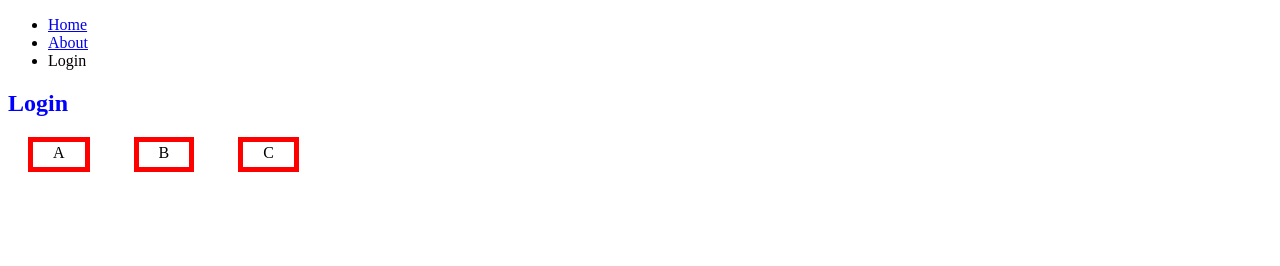
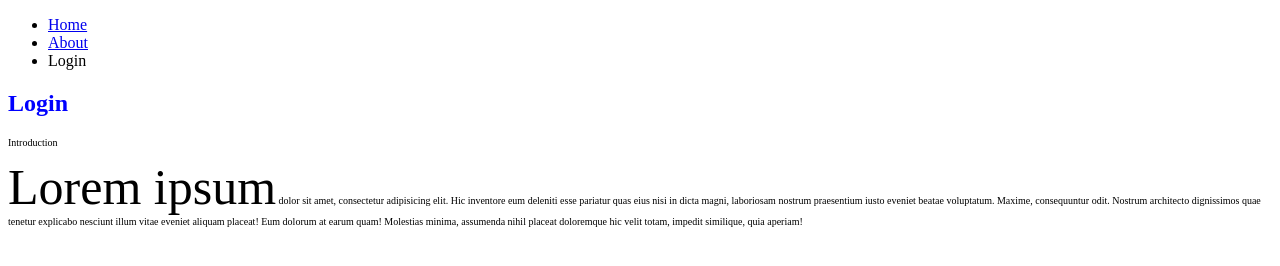
Before and after one commit to kabreaziz60/DI-Bootcamp-Stage1, a plain HTML site: page CSS-Basics/logins.html in a window 1280 px wide. Drawn offline with Linux system fonts and the light colour scheme.

Commit message:
debut du cour px VS em VS rem

```diff
--- a/CSS-Basics/logins.html
+++ b/CSS-Basics/logins.html
@@ -16,9 +16,9 @@
   </header>
   <section>
     <h2>Login</h2>
-    <div class="boxmodel">A</div>
-    <div class="boxmodel">B</div>
-    <div class="boxmodel">C</div>
+    <p>Introduction</p>
+    <p><span> Lorem ipsum</span> dolor sit amet, consectetur adipisicing elit. Hic inventore eum deleniti esse pariatur quas eius nisi in dicta magni, laboriosam nostrum praesentium iusto eveniet beatae voluptatum. Maxime, consequuntur odit.
+    Nostrum architecto dignissimos quae tenetur explicabo nesciunt illum vitae eveniet aliquam placeat! Eum dolorum at earum quam! Molestias minima, assumenda nihil placeat doloremque hic velit totam, impedit similique, quia aperiam!</p>
   </section>
 </body>
 </html>
--- a/CSS-Basics/style2.css
+++ b/CSS-Basics/style2.css
@@ -5,6 +5,18 @@ h2{
 .boxmodel{
     border: 5px solid red;
     display: inline-block;
-    padding: 2px 20px 5px 20px;
-    margin: 0px 20px 0px 20px;
+    padding: 5px 20px;
+    margin: 0px 20px;
+    width: 33px;
+    height: 55px;
+
 }
+
+
+p {
+  font-size: 10px;
+}
+
+span{
+    font-size: 5em;
+}
```
